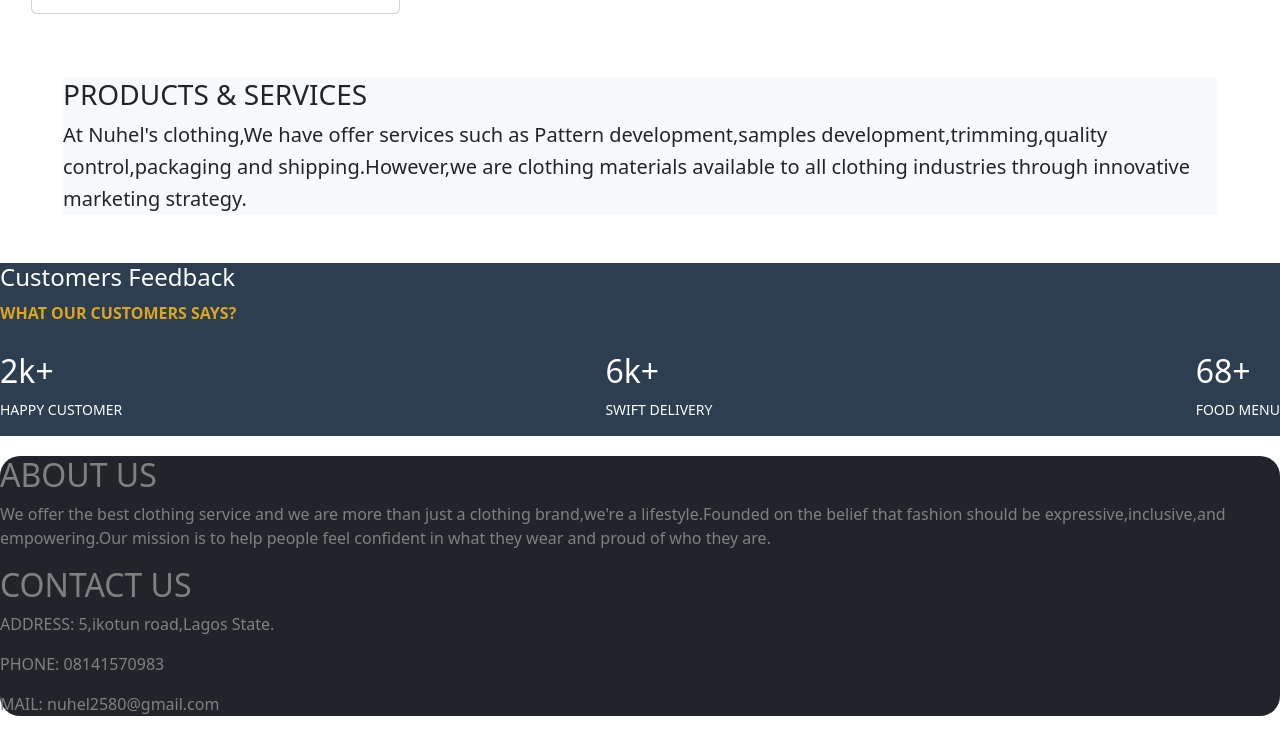
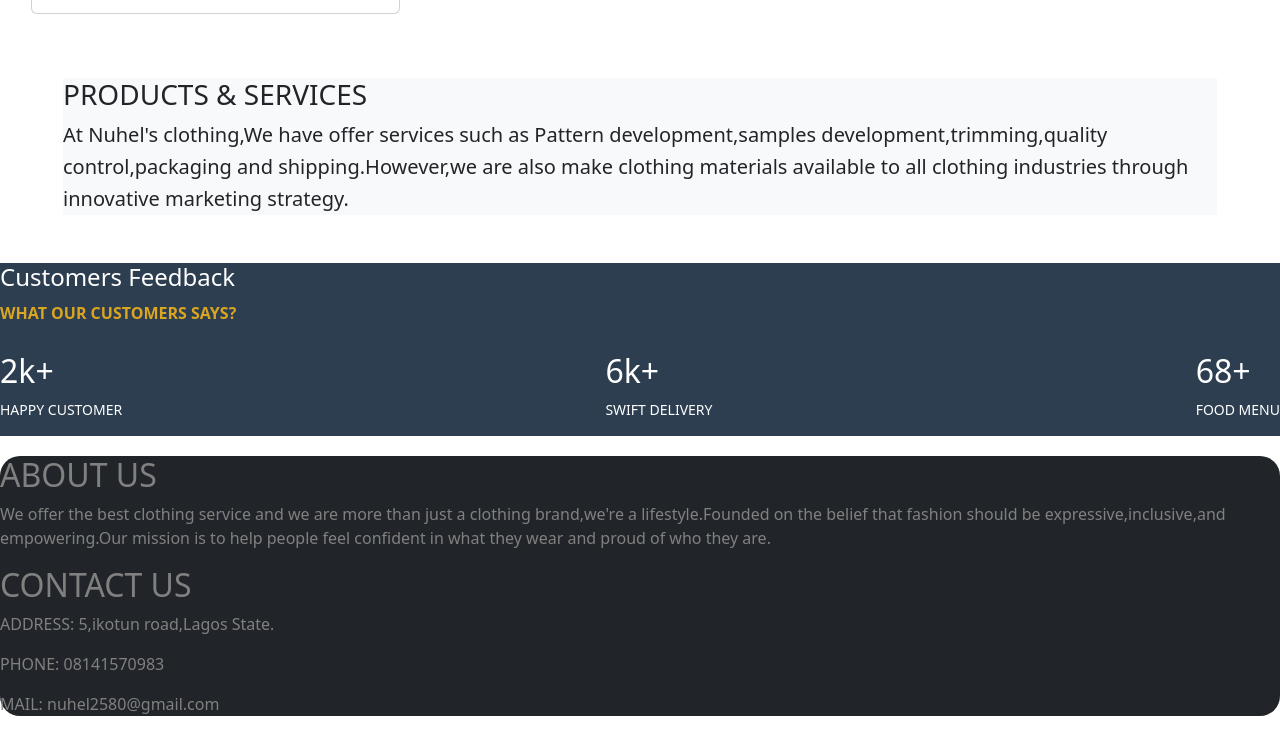
Before and after one commit to NUHEL345/bootstrap-second-project, a plain HTML site: page index.html in a window 1280 px wide. Shown: the part 897-1629 px from the top of the page. Drawn offline with nearby package versions, Linux system fonts and the light colour scheme.

Commit message:
Update index.html

```diff
--- a/index.html
+++ b/index.html
@@ -90,7 +90,7 @@
       <div class="container">
         <div class="text m-5 bg-light">
           <h3>PRODUCTS & SERVICES</h3>
-          <p>At Nuhel's clothing,We have offer services such as Pattern development,samples development,trimming,quality control,packaging and shipping.However,we are clothing materials available to all clothing industries through innovative marketing strategy.</p>
+          <p>At Nuhel's clothing,We have offer services such as Pattern development,samples development,trimming,quality control,packaging and shipping.However,we are also make clothing materials available to all clothing industries through innovative marketing strategy.</p>
         </div>
 
       </div>
```
